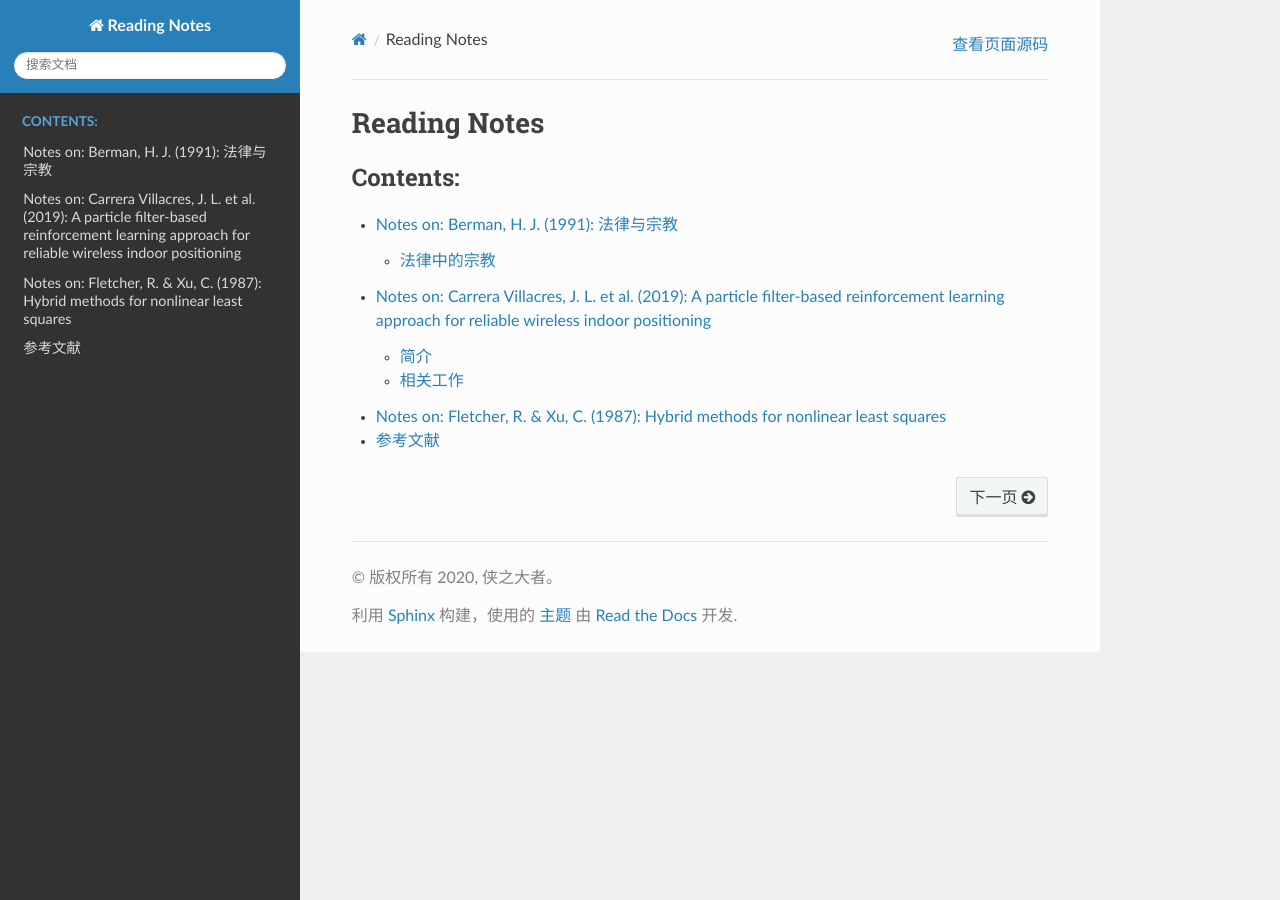
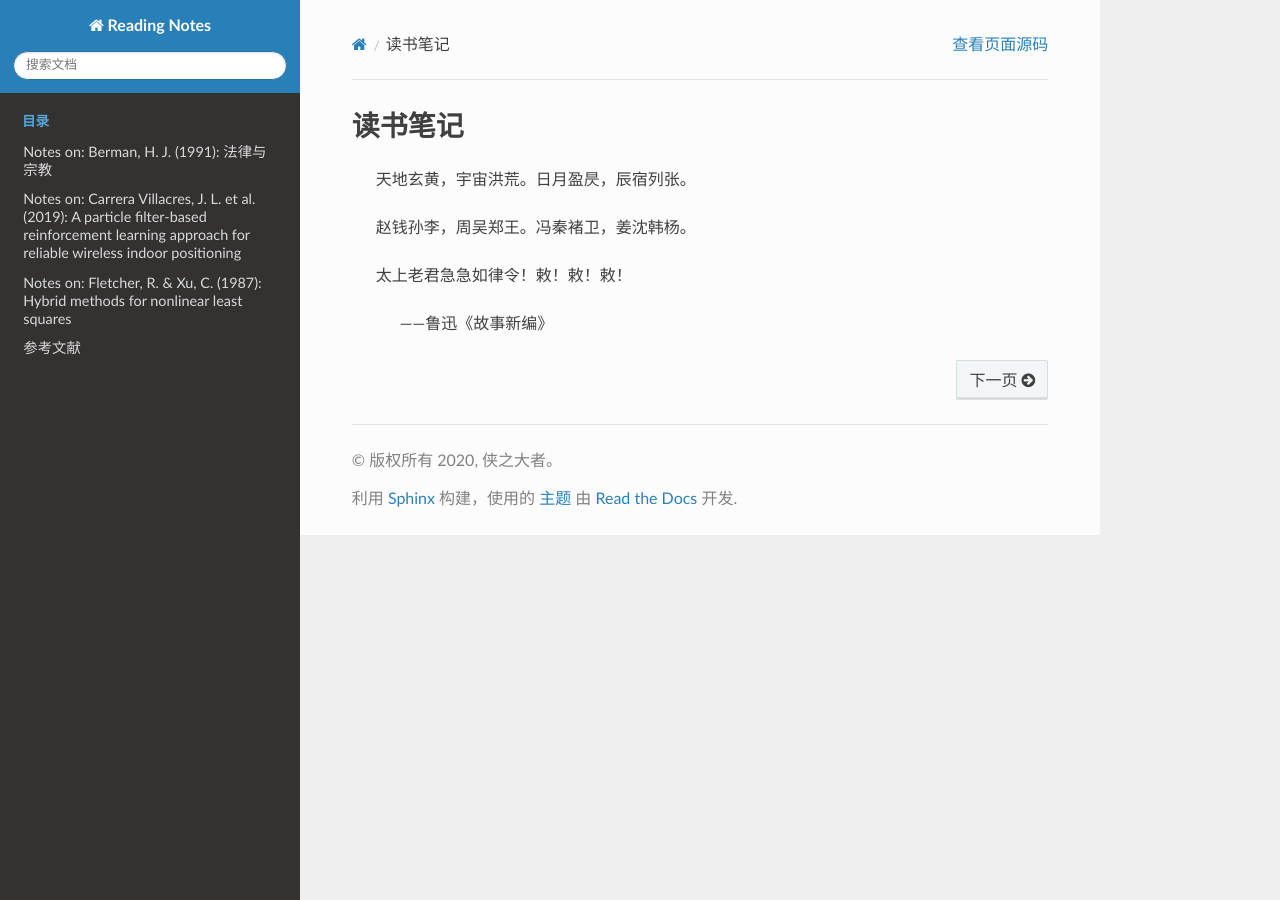
Before and after one commit to ufengger/bibtex-all, a Sphinx documentation site: the page built from docs/index.rst, in a window 1280 px wide. Built offline with Sphinx 7.4.7 and the Read the Docs theme 2.0.0, drawn with Linux system fonts in a browser that asks for light colours.

Commit message:
update notes

```diff
--- a/docs/index.rst
+++ b/docs/index.rst
@@ -3,12 +3,21 @@
    You can adapt this file completely to your liking, but it should at least
    contain the root `toctree` directive.
 
-Reading Notes
-=============
+读书笔记
+========
+
+   天地玄黄，宇宙洪荒。日月盈昃，辰宿列张。
+
+   赵钱孙李，周吴郑王。冯秦褚卫，姜沈韩杨。
+
+   太上老君急急如律令！敕！敕！敕！
+
+      ——鲁迅《故事新编》
 
 .. toctree::
    :maxdepth: 2
-   :caption: Contents:
+   :hidden:
+   :caption: 目录
 
    Berman_法律与宗教_1991.rst
    Vil_indoor_2019.rst
```
